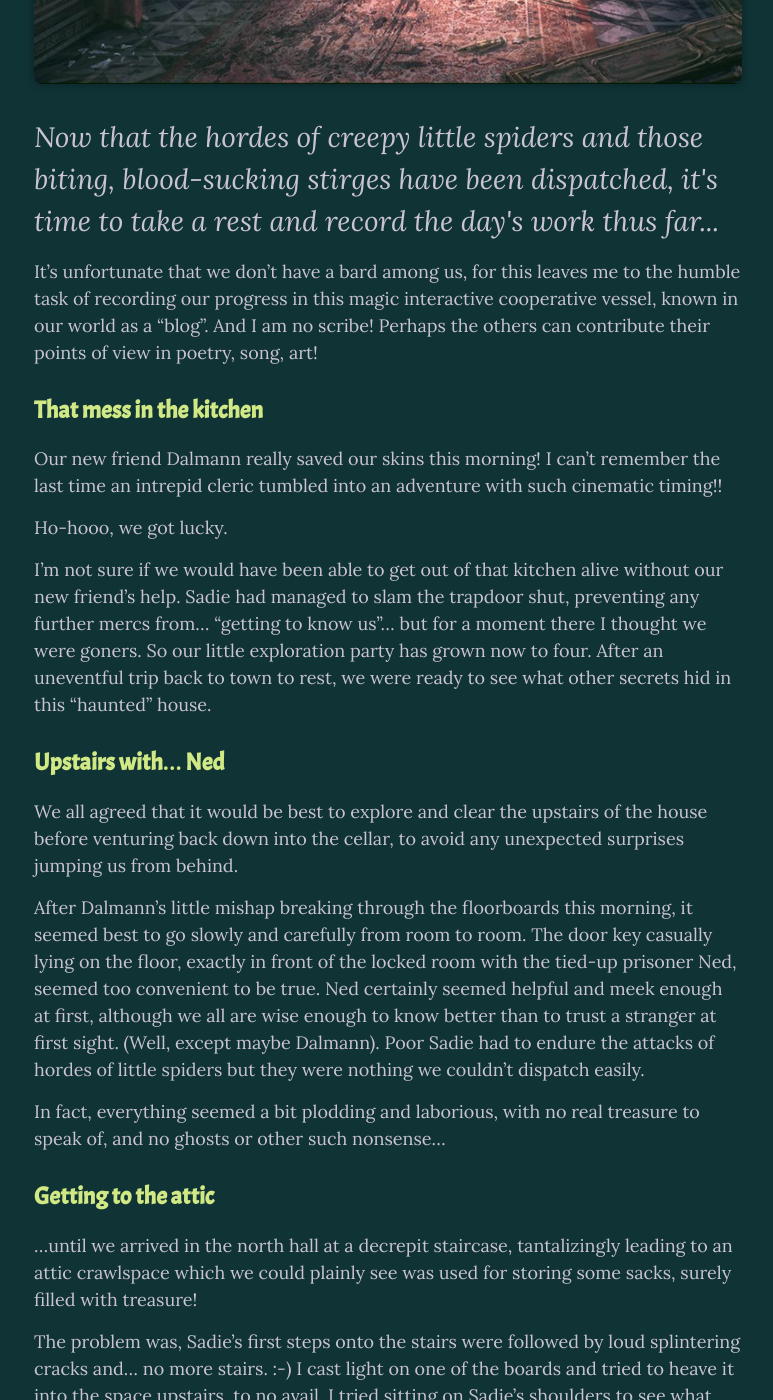
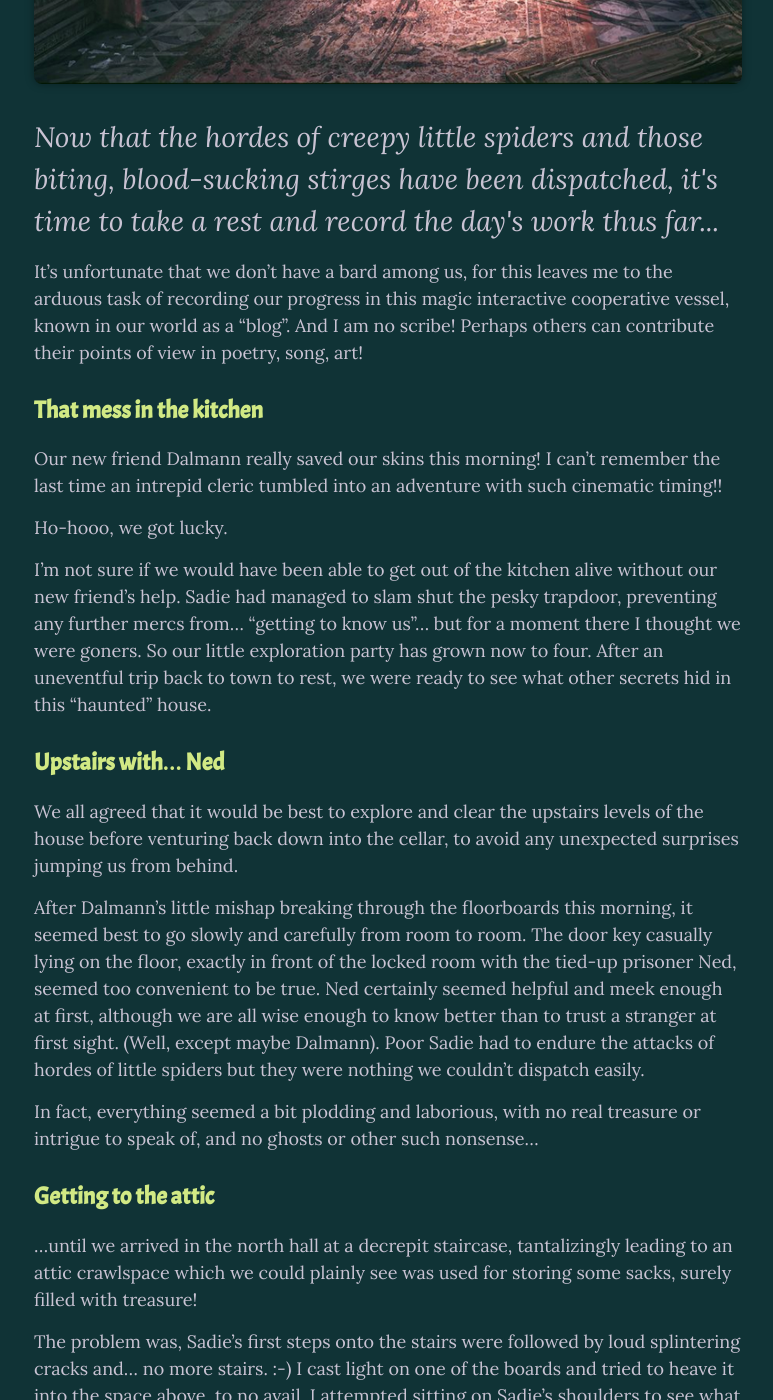
Before and after one commit to billyc/glint-of-valor, a Jekyll site: the page built from _posts/2020-06-28-new-friends.md, in a window 1280 px wide and 1400 px high, scrolled down 612 px. Shown: the whole window, without its empty margins (252-1025 px from the left). Built offline with Jekyll 4.4.1, drawn with Linux system fonts in a browser that asks for light colours; some of the changed text lies outside the part shown.

Commit message:
language edits

```diff
--- a/_posts/2020-06-28-new-friends.md
+++ b/_posts/2020-06-28-new-friends.md
@@ -6,7 +6,7 @@ thumbnail: images/haunted-hallway.png
 summary: "Now that the hordes of creepy little spiders and those biting, blood-sucking stirges have been dispatched, it's time to take a rest and record the day's work thus far..."
 ---
 
-It's unfortunate that we don't have a bard among us, for this leaves me to the humble task of recording our progress in this magic interactive cooperative vessel, known in our world as a "blog". And I am no scribe! Perhaps the others can contribute their points of view in poetry, song, art!
+It's unfortunate that we don't have a bard among us, for this leaves me to the arduous task of recording our progress in this magic interactive cooperative vessel, known in our world as a "blog". And I am no scribe! Perhaps others can contribute their points of view in poetry, song, art!
 
 ## That mess in the kitchen
 
@@ -14,27 +14,27 @@ Our new friend Dalmann really saved our skins this morning! I can't remember the
 
 Ho-hooo, we got lucky.
 
-I'm not sure if we would have been able to get out of that kitchen alive without our new friend's help. Sadie had managed to slam the trapdoor shut, preventing any further mercs from... "getting to know us"... but for a moment there I thought we were goners. So our little exploration party has grown now to four. After an uneventful trip back to town to rest, we were ready to see what other secrets hid in this "haunted" house.
+I'm not sure if we would have been able to get out of the kitchen alive without our new friend's help. Sadie had managed to slam shut the pesky trapdoor, preventing any further mercs from... "getting to know us"... but for a moment there I thought we were goners. So our little exploration party has grown now to four. After an uneventful trip back to town to rest, we were ready to see what other secrets hid in this "haunted" house.
 
 ## Upstairs with... Ned
 
-We all agreed that it would be best to explore and clear the upstairs of the house before venturing back down into the cellar, to avoid any unexpected surprises jumping us from behind.
+We all agreed that it would be best to explore and clear the upstairs levels of the house before venturing back down into the cellar, to avoid any unexpected surprises jumping us from behind.
 
-After Dalmann's little mishap breaking through the floorboards this morning, it seemed best to go slowly and carefully from room to room. The door key casually lying on the floor, exactly in front of the locked room with the tied-up prisoner Ned, seemed too convenient to be true. Ned certainly seemed helpful and meek enough at first, although we all are wise enough to know better than to trust a stranger at first sight. (Well, except maybe Dalmann). Poor Sadie had to endure the attacks of hordes of little spiders but they were nothing we couldn't dispatch easily.
+After Dalmann's little mishap breaking through the floorboards this morning, it seemed best to go slowly and carefully from room to room. The door key casually lying on the floor, exactly in front of the locked room with the tied-up prisoner Ned, seemed too convenient to be true. Ned certainly seemed helpful and meek enough at first, although we are all wise enough to know better than to trust a stranger at first sight. (Well, except maybe Dalmann). Poor Sadie had to endure the attacks of hordes of little spiders but they were nothing we couldn't dispatch easily.
 
-In fact, everything seemed a bit plodding and laborious, with no real treasure to speak of, and no ghosts or other such nonsense...
+In fact, everything seemed a bit plodding and laborious, with no real treasure or intrigue to speak of, and no ghosts or other such nonsense...
 
 ## Getting to the attic
 
 ...until we arrived in the north hall at a decrepit staircase, tantalizingly leading to an attic crawlspace which we could plainly see was used for storing some sacks, surely filled with treasure!
 
-The problem was, Sadie's first steps onto the stairs were followed by loud splintering cracks and... no more stairs. :-) I cast light on one of the boards and tried to heave it into the space upstairs, to no avail. I tried sitting on Sadie's shoulders to see what secrets lie above... to no avail.
+The problem was, Sadie's first steps onto the stairs were followed by loud splintering cracks and... no more stairs. :-) I cast light on one of the boards and tried to heave it into the space above, to no avail. I attempted sitting on Sadie's shoulders to see what secrets lie above... also to no avail.
 
 Well, I've never been much of an athlete (magic and potions are more my cup of tea, of course! Hoo-hoo!!) but Dalmann and Sadie convinced me to climb onto her shoulders and L-E-A-P to the attic! HA, that didn't work and I was left hanging by my fingertips!
 
 The whole scene was quite comical as we broke things, fell on each other, and just plain failed at every attempt to get up there.
 
-Ha, ha ha -- as we tried and tried to toss ropes, boards, anything at all and all of our ruckus awoke the six nasty little [Stirges](https://duckduckgo.com/?t=ffab&q=stirge&atb=v220-1&iax=images&ia=images) hiding within!
+Ha, ha ha -- all very funny as we tried every trick we could think of including ropes, boards, anything at all really, when all of our ruckus finally awoke the six nasty little [Stirges](https://duckduckgo.com/?t=ffab&q=stirge&atb=v220-1&iax=images&ia=images) hiding within!
 
 Believe me, you do not want six stirges coming for your blood. Their bite is nasty! The creatures immediately swooped down and attacked yours truly, Sadie, and GLERP. (Dalmann was still hanging back in a defensive position). Once they bite you, stirges STICK to you and suck blood, like awful carnivorous or blood-sucking bat/mosquito beasts.
 
@@ -48,6 +48,6 @@ This strange little sailor doll that I found by the sacks (full of junk)-- with
 
 No ghosts so far, that's for sure.
 
-One character did _turn into a ghost_ however -- in the middle of all these attic shenanigans, our new friend Ned seemed just disappear. We checked our belongings afterwards and he didn't seem to have stolen anything. But that just makes me more certain that this is not the last we've seen of Ned.
+One character did _turn into a ghost_ however: in the middle of all these attic shenanigans, our new friend Ned seemed just disappear. We checked our belongings afterwards and he didn't seem to have stolen anything. But that just makes me more certain that this is not the last we've seen of Ned.
 
 And with that, I'll take a small rest now.
```
